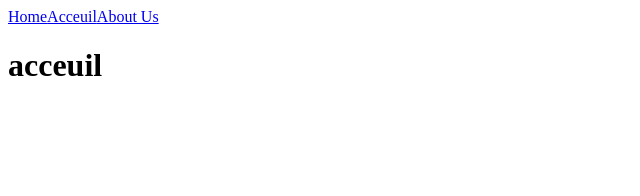
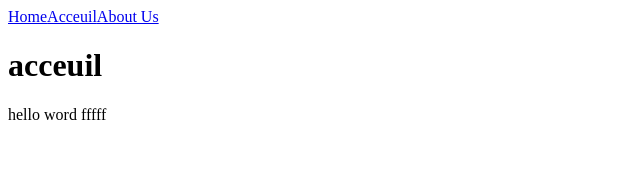
Before and after one commit to kenzokng68-creator/gith-collaboration, a Vue app in the folder GithTest/: page /acceuil in a window 1280 px wide. Shown: the top 196 px of the page, without its empty margins (0-640 px from the left). Built offline with nearby package versions, Linux system fonts and the light colour scheme.

Commit message:
changement acceuil

```diff
--- a/GithTest/src/views/AcceuilViews.vue
+++ b/GithTest/src/views/AcceuilViews.vue
@@ -7,7 +7,7 @@
 <template>
 
 <h1>acceuil</h1>
-
+<p>hello word fffff</p>
 </template>
 
 
```
